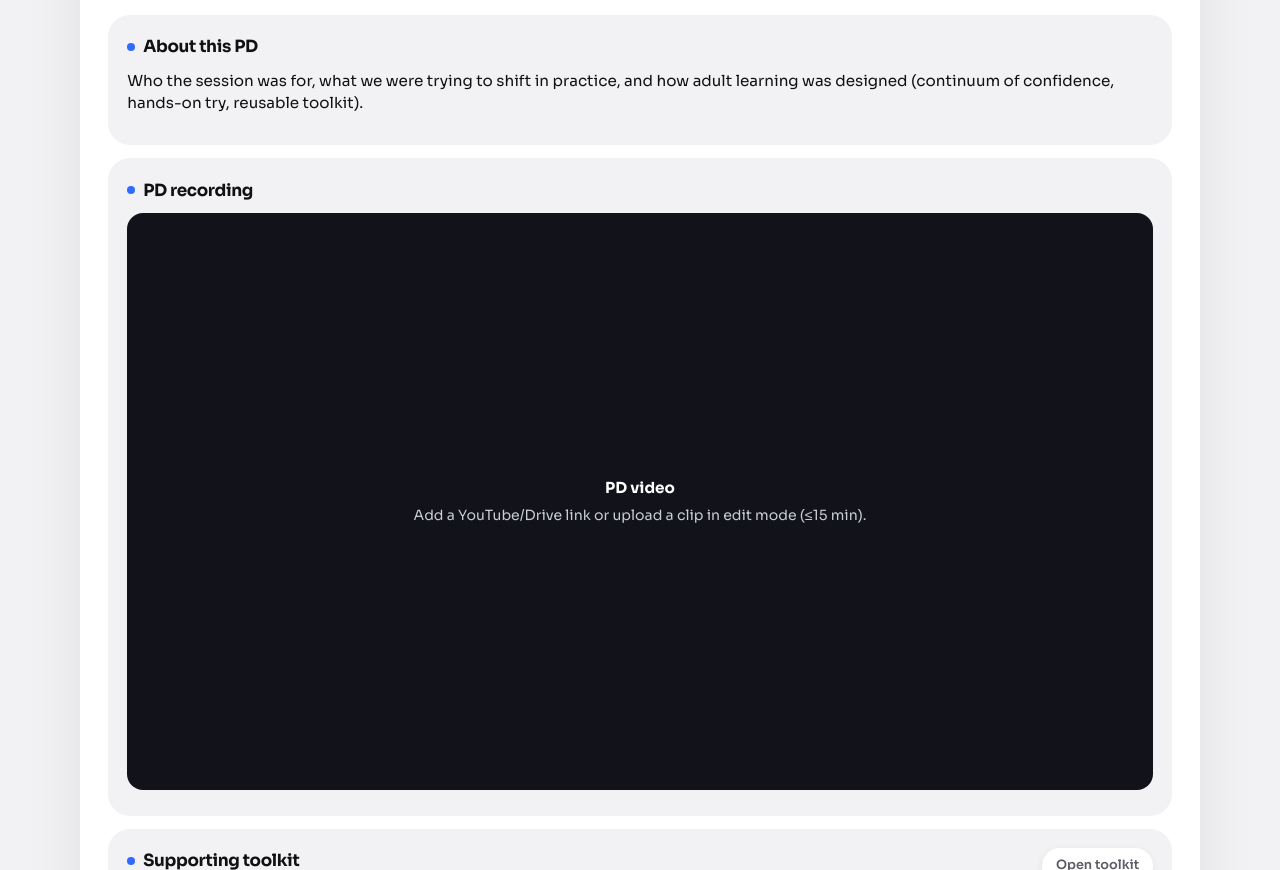
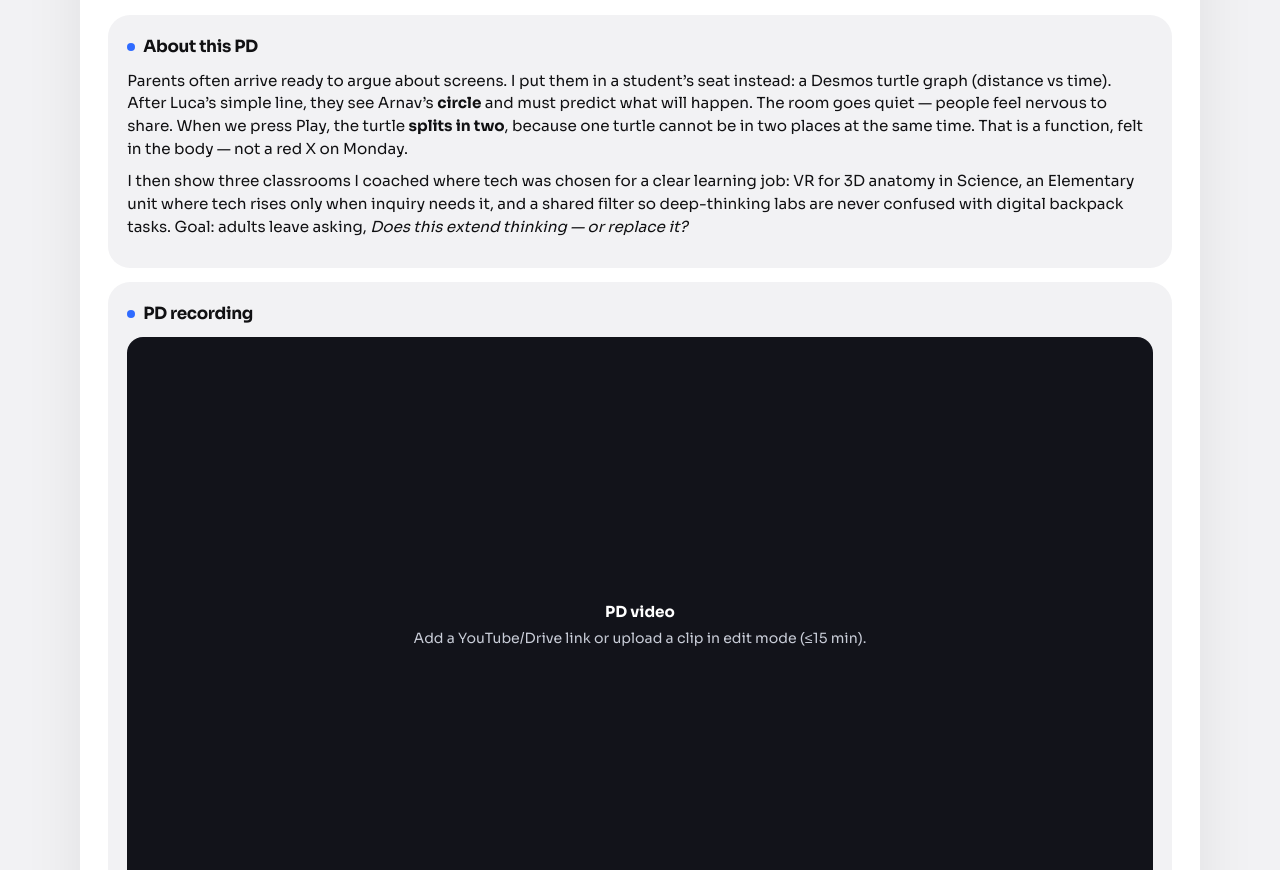
Before and after one commit to iskapps/sas-tic-final-submission, a plain HTML site: page index.html in a window 1280 px wide. Shown: the part 2037-2907 px from the top of the page. Drawn offline with Linux system fonts and the light colour scheme.

Commit message:
Tell Task 1 as the Desmos turtle parent-session story.
Co-authored-by: Cursor <cursoragent@cursor.com>

```diff
--- a/index.html
+++ b/index.html
@@ -196,7 +196,7 @@
         <div class="detail-head">
           <p class="eyebrow">Task 1</p>
           <h2>Technology Professional Development Portfolio</h2>
-          <p id="task1-context">Adult learning for educators on purposeful technology — goals first; screens only when they earn their place.</p>
+          <p id="task1-context">Intentional Technology at ISK — a 90-minute parent and leadership session that shifts the conversation from “screen time” to purposeful use.</p>
         </div>
 
         <article class="step" id="t1-context" data-step="t1-context">
@@ -204,7 +204,17 @@
             <h3><span class="step-dot" aria-hidden="true"></span>About this PD</h3>
           </div>
           <div class="step-body">
-            <p>Who the session was for, what we were trying to shift in practice, and how adult learning was designed (continuum of confidence, hands-on try, reusable toolkit).</p>
+            <p>
+              Parents often arrive ready to argue about screens. I put them in a student’s seat instead: a Desmos turtle graph
+              (distance vs time). After Luca’s simple line, they see Arnav’s <strong>circle</strong> and must predict what will happen.
+              The room goes quiet — people feel nervous to share. When we press Play, the turtle <strong>splits in two</strong>,
+              because one turtle cannot be in two places at the same time. That is a function, felt in the body — not a red X on Monday.
+            </p>
+            <p>
+              I then show three classrooms I coached where tech was chosen for a clear learning job: VR for 3D anatomy in Science,
+              an Elementary unit where tech rises only when inquiry needs it, and a shared filter so deep-thinking labs are never
+              confused with digital backpack tasks. Goal: adults leave asking, <em>Does this extend thinking — or replace it?</em>
+            </p>
           </div>
           <div class="evidence" data-evidence-for="t1-context"></div>
         </article>
```
